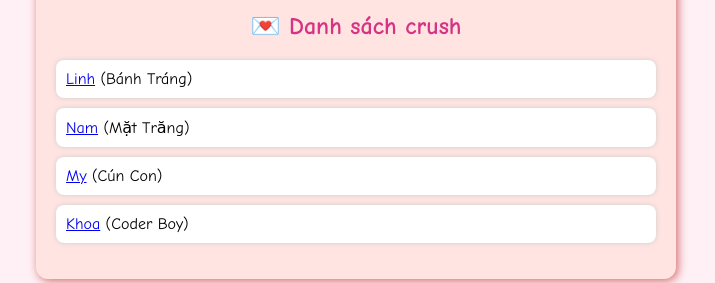
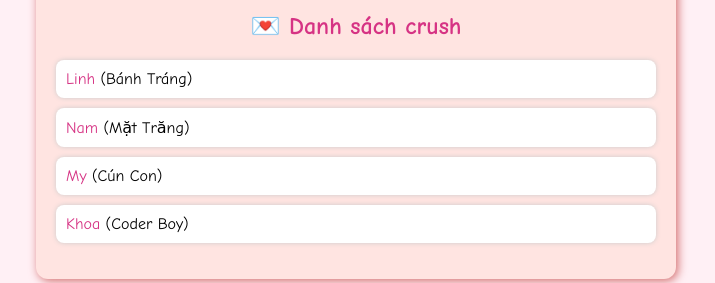
Before and after one commit to Misakivn/love-crm, a plain HTML site: page index.html in a window 1280 px wide. Shown: the part 361-644 px from the top of the page, without its empty margins (284-999 px from the left). Drawn offline with Linux system fonts and the light colour scheme.

Commit message:
Update style.css

```diff
--- a/style.css
+++ b/style.css
@@ -50,3 +50,8 @@ li {
   border-radius: 8px;
   box-shadow: 0px 0px 5px #ccc;
 }
+
+a {
+  color: #d63384;
+  text-decoration: none;
+}
```
